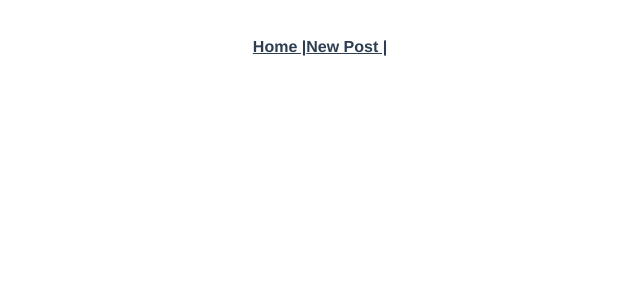
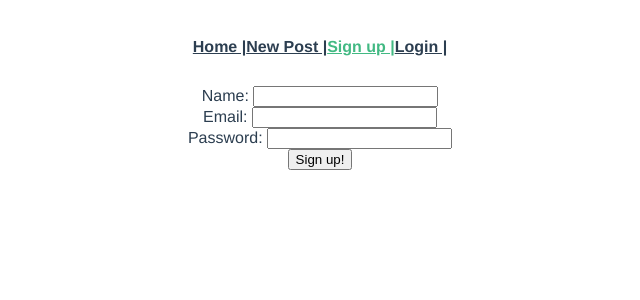
Before and after one commit to CameronBeamon/Social_Presence-Frontend, a Vue app: page /sign_up in a window 1280 px wide. Before the commit this address had no page. Shown: the top 300 px of the page, without its empty margins (320-960 px from the left). Built offline with nearby package versions, Linux system fonts and the light colour scheme; the HTML template or start-up script is replaced by a standard one.

Commit message:
made reddit and twitter api work

```diff
--- a/src/App.vue
+++ b/src/App.vue
@@ -3,6 +3,8 @@
     <router-link to="/">Home |</router-link>
 
     <router-link to="/new_post">New Post |</router-link>
+    <router-link to="/sign_up">Sign up |</router-link>
+    <router-link to="/login">Login |</router-link>
   </div>
   <router-view />
 </template>
--- a/src/router/index.js
+++ b/src/router/index.js
@@ -2,6 +2,8 @@ import { createRouter, createWebHistory } from "vue-router";
 import Home from "../views/Home.vue";
 import NewPost from "../views/NewPost.vue";
 import ViewPost from "../views/ViewPost.vue";
+import Signup from "../views/Signup.vue";
+import Login from "../views/Login.vue";
 
 const routes = [
   {
@@ -20,6 +22,16 @@ const routes = [
     name: "ViewPost",
     component: ViewPost,
   },
+  {
+    path: "/sign_up",
+    name: "Signup",
+    component: Signup,
+  },
+  {
+    path: "/login",
+    name: "Login",
+    component: Login,
+  },
 ];
 
 const router = createRouter({
--- /dev/null
+++ b/src/views/About.vue
@@ -0,0 +1,5 @@
+<template>
+  <div class="about">
+    <h1>This is an about page</h1>
+  </div>
+</template>
--- a/src/views/Home.vue
+++ b/src/views/Home.vue
@@ -4,12 +4,18 @@ export default {
   data: function () {
     return {
       tweets: [],
+      reddit: [],
       params: {},
     };
   },
   created: function () {
-    // console.log("hi from created");
+    if (this.$route.query.code) {
+      this.authTwitter();
+      this.$route.query.code = "";
+    }
     this.getTweets();
+
+    this.getReddit();
 
     // if (this.$route.query.code) {
     //   this.params.code = this.$route.query.code;
@@ -18,18 +24,38 @@ export default {
   },
   methods: {
     getTweets: function () {
-      // console.log("hi from get tweets");
-      axios.get("all_tweets").then((response) => {
+      console.log("hi from get tweets");
+      axios.get("all_tweets?access_token=" + localStorage.getItem("access_token")).then((response) => {
         console.log("hi from axios get tweets");
         this.tweets = response.data.data;
         console.log(response);
       });
     },
+    getReddit: function () {
+      // console.log("hi from get tweets");
+      axios.get("all_reddit").then((response) => {
+        console.log("hi from axios get reddit");
+        console.log(response.data.data.children);
+        this.reddit = response.data.data.children;
+      });
+    },
+    authReddit: function () {
+      this.params.code = this.$route.query.code;
+      axios.post("authorize_reddit", this.params).then((response) => {
+        console.log(response.data);
+      });
+      console.log(`Hi from authreddit ${this.$route.query.code}`);
+    },
+    // getRedditUser: function () {
+    //   axios.get(/)
+    // },
     authTwitter: function () {
+      this.params.code = this.$route.query.code;
       axios.post("authorize", this.params).then((response) => {
         console.log(response.data);
-        console.log(this.$route.query.code);
-        this.$route.query.code = " ";
+        localStorage.setItem("access_token", response.data.access_token);
+        // console.log(this.$route.query.code);
+        // this.$route.query.code = " ";
       });
     },
     deleteTweet: function () {
@@ -37,6 +63,7 @@ export default {
     },
   },
 };
+// href="https://www.reddit.com/api/v1/authorize?client_id=WowSbZkYVX1m_ylWm8dQKA&response_type=code&state=randstringmyapp&redirect_uri=http://localhost:8080&duration=permanent&scope=read"
 </script>
 
 <template>
@@ -45,10 +72,20 @@ export default {
   >
     Sign in with twitter
   </a>
-
+  <div>
+    <a
+      href="https://www.reddit.com/api/v1/authorize?client_id=WowSbZkYVX1m_ylWm8dQKA&response_type=code&state=RANDOM_STRING&redirect_uri=http://localhost:8080&duration=permanent&scope=privatemessages identity"
+    >
+      Sign in with Reddit
+    </a>
+    <button v-on:click="authReddit()">auth reddit</button>
+    <button v-on:click="authTwitter()">auth twitter</button>
+  </div>
+  <div class="card-group">
     <div class="card" style="width: 18rem">
-    <div class="card-body" v-for="tweet in tweets" v-bind:key="tweet.id">
-      <h5 class="card-title">Twitter</h5>
+      <h1>Twitter</h1>
+      <div class="card text-dark bg-info mb-3" v-for="tweet in tweets" v-bind:key="tweet.id">
+        <h5 class="card-title"></h5>
         <!-- <h6 class="card-subtitle mb-2 text-muted">Card subtitle</h6> -->
         <p class="card-text">
           {{ tweet.text }}
@@ -57,4 +94,18 @@ export default {
         <a v-on:click="deleteTweet()" href="#" class="card-link">Delete</a>
       </div>
     </div>
+
+    <div class="card" style="width: 18rem">
+      <h1>Reddit</h1>
+      <div class="card text-white bg-danger mb-3" v-for="post in reddit" v-bind:key="post.id">
+        <h5 class="card-title">{{ post.data.title }}</h5>
+        <!-- <h6 class="card-subtitle mb-2 text-muted">Card subtitle</h6> -->
+        <p class="card-text">
+          {{ post.data.selftext }}
+        </p>
+        <a href="" class="card-link">View</a>
+        <a v-on:click="deleteTweet()" href="#" class="card-link">Delete</a>
+      </div>
+    </div>
+  </div>
 </template>
--- /dev/null
+++ b/src/views/Login.vue
@@ -0,0 +1,29 @@
+<script>
+import axios from "axios";
+export default {
+  data: function () {
+    return {
+      loginParams: {},
+    };
+  },
+  methods: {
+    login: function () {
+      axios.post("sessions", this.loginParams).then((response) => {
+        console.log(response.data);
+      });
+    },
+  },
+};
+</script>
+
+<template>
+  <div>
+    Email:
+    <input type="text" v-model="loginParams.email" />
+  </div>
+  <div>
+    Password:
+    <input type="password" v-model="loginParams.password" />
+  </div>
+  <button v-on:click="login()">Sign up!</button>
+</template>
--- /dev/null
+++ b/src/views/Signup.vue
@@ -0,0 +1,33 @@
+<script>
+import axios from "axios";
+export default {
+  data: function () {
+    return {
+      signUpParams: {},
+    };
+  },
+  methods: {
+    signUp: function () {
+      axios.post("users", this.signUpParams).then((response) => {
+        console.log(response.data);
+      });
+    },
+  },
+};
+</script>
+
+<template>
+  <div>
+    Name:
+    <input type="text" v-model="signUpParams.email" />
+  </div>
+  <div>
+    Email:
+    <input type="text" v-model="signUpParams.email" />
+  </div>
+  <div>
+    Password:
+    <input type="password" v-model="signUpParams.password" />
+  </div>
+  <button v-on:click="signUp()">Sign up!</button>
+</template>
```
Lines whose indentation alone changed are shown as unchanged.
